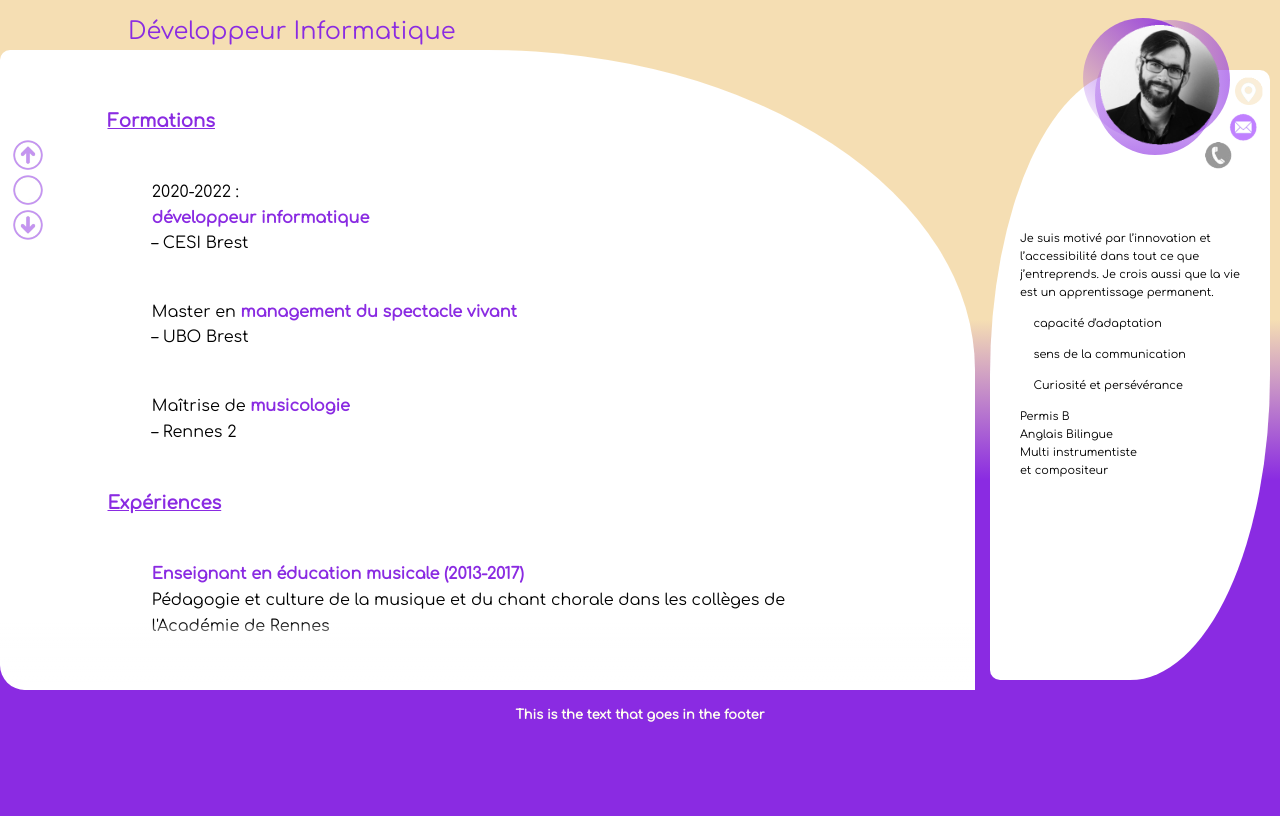
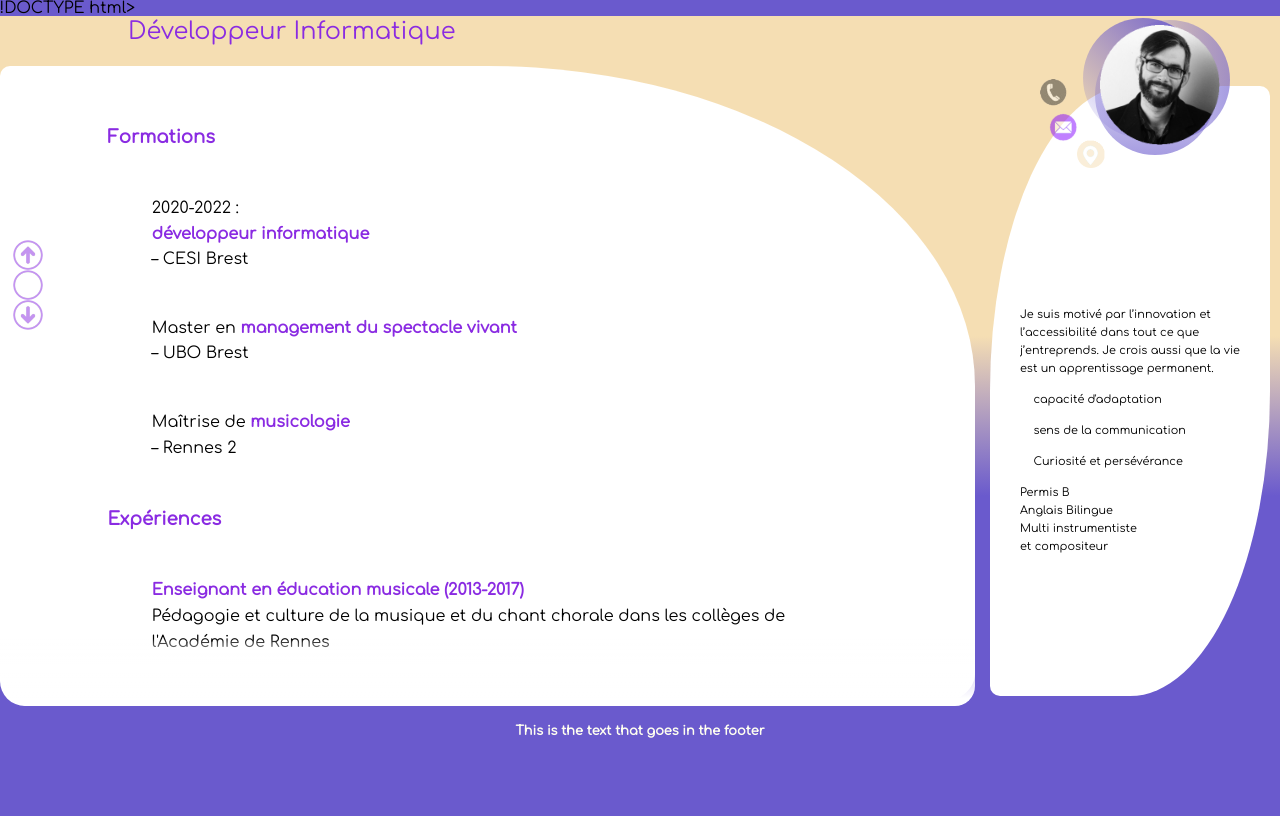
Before and after one commit to bliz-ward/CV_Website, a plain HTML site: page index.html in a window 1280 px wide. Drawn offline with Linux system fonts and the light colour scheme.

Commit message:
second  commit

```diff
--- a/index.html
+++ b/index.html
@@ -1,4 +1,6 @@
-<!DOCTYPE html>
+<!-- cv_website v0.2 -->
+
+!DOCTYPE html>
 <html lang="en">
 
 <head>
@@ -23,8 +25,9 @@
             <div class=object3></div>
             <div class="coordonnees">
                 <div>
+                    <a href="https://goo.gl/maps/KifRPjR4WdphfCodA">
                     <img src="img/location.png" alt="adresse" class="adresse" width=28px height=28px>
-                    <a href="https://goo.gl/maps/KifRPjR4WdphfCodA"></a>
+                    </a>
                 </div>
                 <div>
                     <img src="img/phone.png" alt="téléphone" class="telephone" width=30px height=30px>
@@ -117,17 +120,25 @@
                     Multi-instrumentiste et compositeur. Expérience scène et studio
                 </li>
             </ul>
-            <div >
-                <a href="#top"><img src="/img/arrow.png" alt="naviguer vers le haut" class="arrow_up" width=30px height=30px></a>
+        </section>
+
+        <div class="nav_arrows">
+            <div  >
+                <a href="#top">
+                    <img src="/img/arrow.png" alt="naviguer vers le haut" class="arrow_up" width=30px height=30px>
+                </a>
             </div>
             <div>
-                <a href="#middle"><img src="/img/neutral.png" alt="stop" class="arrow_stop" width=30px height=30px></a>
+                <a href="#middle">
+                    <img src="/img/neutral.png" alt="stop" class="arrow_stop" width=30px height=30px>
+                </a>
             </div>
             <div >
-                <a href="#bottom"><img src="/img/arrow.png" alt="naviguer vers le bas" class="arrow_down" width=30px height=30px></a>
+                <a href="#bottom">
+                    <img src="/img/arrow.png" alt="naviguer vers le bas" class="arrow_down" width=30px height=30px>
+                </a>
             </div>
-
-        </section>
+        </div>
 
         <div class="fog"></div>
 
--- a/style.css
+++ b/style.css
@@ -5,13 +5,13 @@
 body {
     font-family:  Comfortaa, Helvetica, Arial, sans-serif;
     font-size: 1em;
-    background:blueviolet ;
+    background:slateblue ;
     /* line-height: 1.6; */
 }
 
 .parent_grid {
     /* background: linear-gradient(#ffffff 25%, ivory 25%, blueviolet 50%); */
-    background: linear-gradient(#f5deb3 40%, blueviolet 60%);
+    background: linear-gradient(#f5deb3 40%, slateblue 60%);
     /* background:#ff0000; */
     display: grid;
     grid-template-columns:auto 5px 300px;
@@ -65,7 +65,7 @@ body {
 .object1 {
     position: absolute; top: 18px; right: 77px;
     width: 120px; height: 120px;
-    background: linear-gradient(45deg, rgba(0, 0, 0, 0), blueviolet);
+    background: linear-gradient(45deg, rgba(0, 0, 0, 0), slateblue);
     border-radius: 50%;
     opacity: 1;
     z-index: 2;
@@ -74,7 +74,7 @@ body {
 .object2 {
     position: absolute; top: 20px; right: 50px;
     width: 120px; height: 120px;
-    background: linear-gradient(90deg, rgba(0, 0, 0, 0), blueviolet);
+    background: linear-gradient(90deg, rgba(0, 0, 0, 0), slateblue);
     border-radius: 50%;
     opacity: 0.6;
     z-index: 3;
@@ -83,7 +83,7 @@ body {
 .object3 {
     position: absolute; top: 35px; right: 65px;
     width: 120px; height: 120px;
-    background: linear-gradient(rgba(0, 0, 0, 0), blueviolet);
+    background: linear-gradient(rgba(0, 0, 0, 0), slateblue);
     border-radius: 50%;
     opacity: 0.6;
     z-index: 4;
@@ -110,10 +110,11 @@ body {
     /* background:red; */
     background:rgba(255, 255, 255, 1);
     margin: 30px 10px 30px 10px;
-    padding: 20px 20px 30px 30px;
+    padding: 100px 20px 30px 30px;
     border-radius: 50% 10px;
     line-height: 1.6;
     font-size:0.7em;
+    overflow-y: auto
 }
 
 .section_gauche > div {
@@ -128,7 +129,7 @@ body {
     /* background: red; */
     height: 75px;
     z-index:3;
-    border-radius: 0 0 0 30px;
+    border-radius: 0 0 20px 30px;
 }
 
 .coordonnees {
@@ -151,16 +152,16 @@ body {
 
 .adresse {
     position: fixed;
-    top: 75px;
-    right: 15px;
+    top: 140px;
+    right: 175px;
     z-index: 7;
     opacity:0.5;
 }
 
 .telephone {
     position: fixed;
-    top: 138px;
-    right: 45px;
+    top: 75px;
+    right: 210px;
     z-index: 7;
     opacity:0.5;
 
@@ -169,20 +170,12 @@ body {
 .courriel {
     position: fixed;
     top: 110px;
-    right: 20px;
+    right: 200px;
     z-index: 7;
     opacity:0.5;
 }
 
-.adresse:hover {
-    opacity: 1;
-}
-
-.telephone:hover {
-    opacity: 1;
-}
-
-.courriel:hover {
+.telephone:hover, .courriel:hover, .adresse:hover  {
     opacity: 1;
 }
 
@@ -205,38 +198,45 @@ body {
     /* background:#00ffff; */
     padding: 3% 10%;
     overflow-y: auto;
-    border-radius: 10px 50% 0 25px;
+    border-radius: 10px 50% 5% 25px;
     z-index: 1;
     line-height: 1.6;
     /* border: 10px solid blueviolet; */
     border: 10px solid rgba(0, 0, 0, 0);
 }
 
+.nav_arrows {
+    position:fixed;
+    left:1%;
+    top:30%;
+    display: flex;
+    flex-direction: column;
+    justify-content: space-between;
+    /* background: red; */
+    z-index: 2;
+}
+
 .arrow_up {
-    position: fixed;
-    top: 140px;
-    left: 1%;
     opacity:0.5;
 }
 
 .arrow_stop {
-    position: fixed;
-    top: 175px;
-    left: 1%;
     opacity:0.5;
 }
 
 .arrow_down {
-    position: fixed;
-    top: 210px;
-    left: 1%;
     opacity:0.5;
     transform: rotate(0.5turn);
 }
 
+.arrow_up:hover, .arrow_stop:hover, .arrow_down:hover {
+    opacity: 1;
+}
+
+
 .section_principale > h2 {
     color: blueviolet;
-    text-decoration: underline;
+    /* text-decoration: underline; */
     font-weight:bold;
     font-size:large;
 }
```
